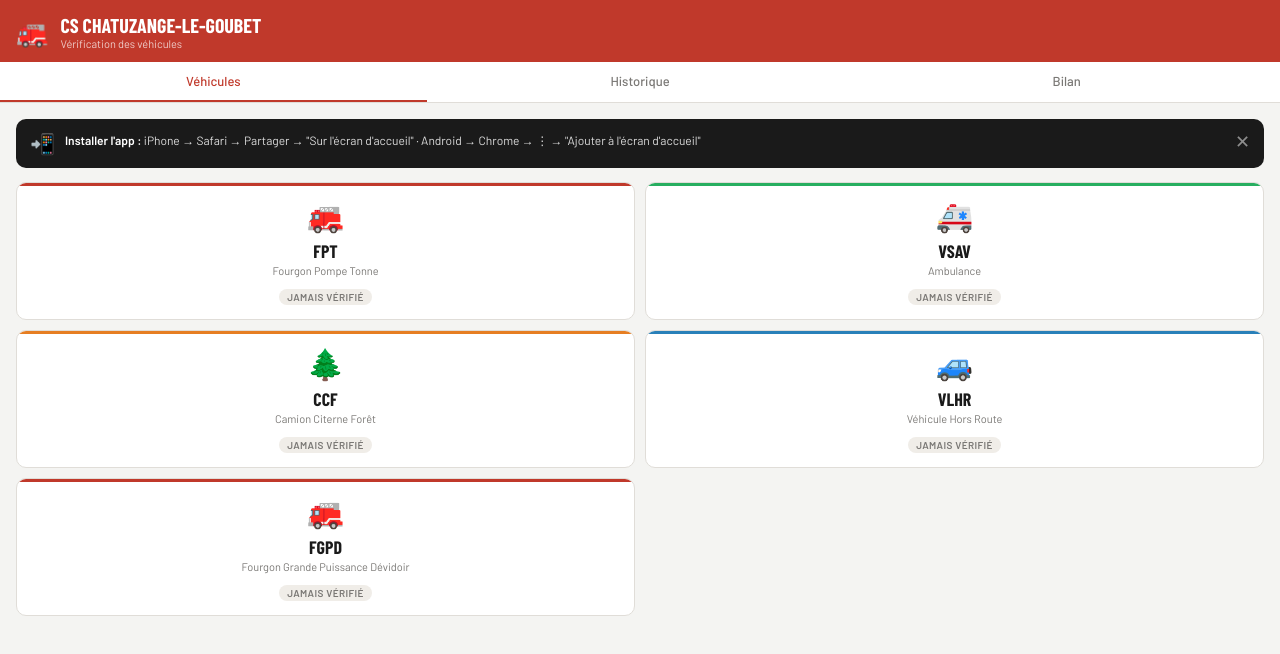
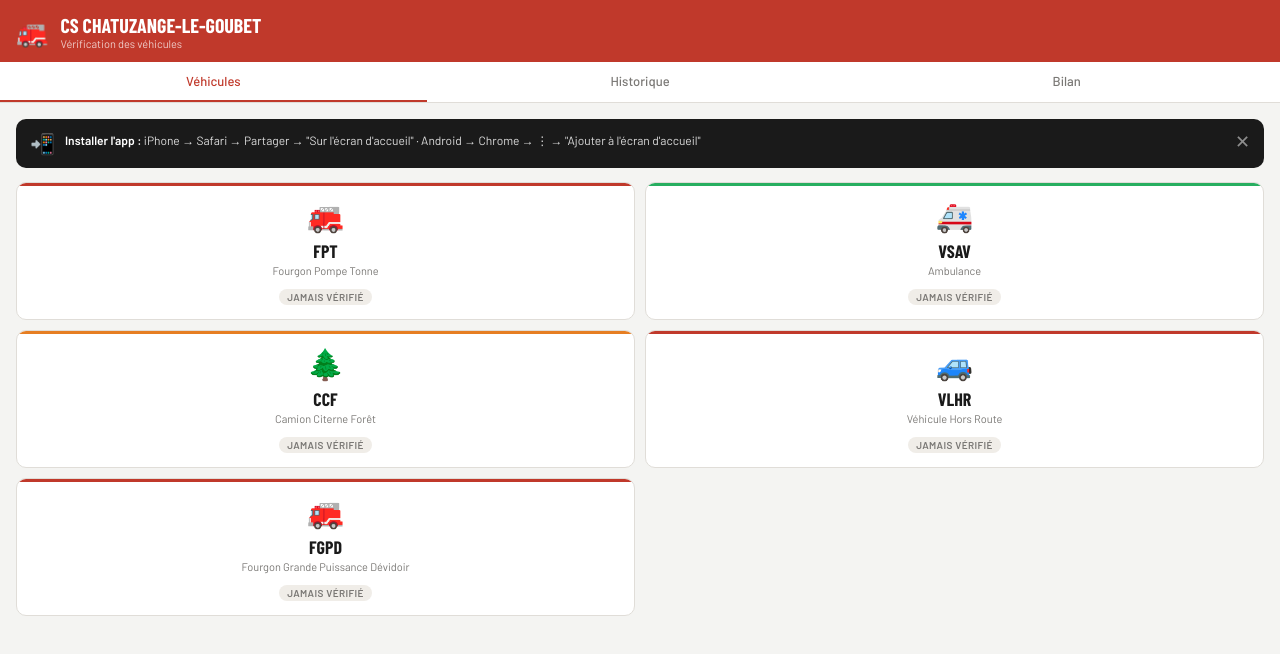
Before and after one commit to gadmic34-hue/vehicules, a plain HTML site: page index.html in a window 1280 px wide. Drawn offline with nearby package versions, Linux system fonts and the light colour scheme.

Commit message:
Update index.html

```diff
--- a/index.html
+++ b/index.html
@@ -349,7 +349,7 @@ const VEHICLES = [
   { id:1, name:"FPT",  type:"Fourgon Pompe Tonne", icon:"🚒", color:"#c0392b" },
   { id:2, name:"VSAV", type:"Ambulance",            icon:"🚑", color:"#27ae60" },
   { id:3, name:"CCF",  type:"Camion Citerne Forêt", icon:"🌲", color:"#e67e22" },
-  { id:4, name:"VLHR", type:"Véhicule Hors Route",  icon:"🚙", color:"#2980b9" },
+  { id:4, name:"VLHR", type:"Véhicule Hors Route",  icon:"🚙", color:"#c0392b" },
   { id:5, name:"FGPD", type:"Fourgon Grande Puissance Dévidoir",  icon:"🚒", color:"#c0392b" }
 ];
 
```
